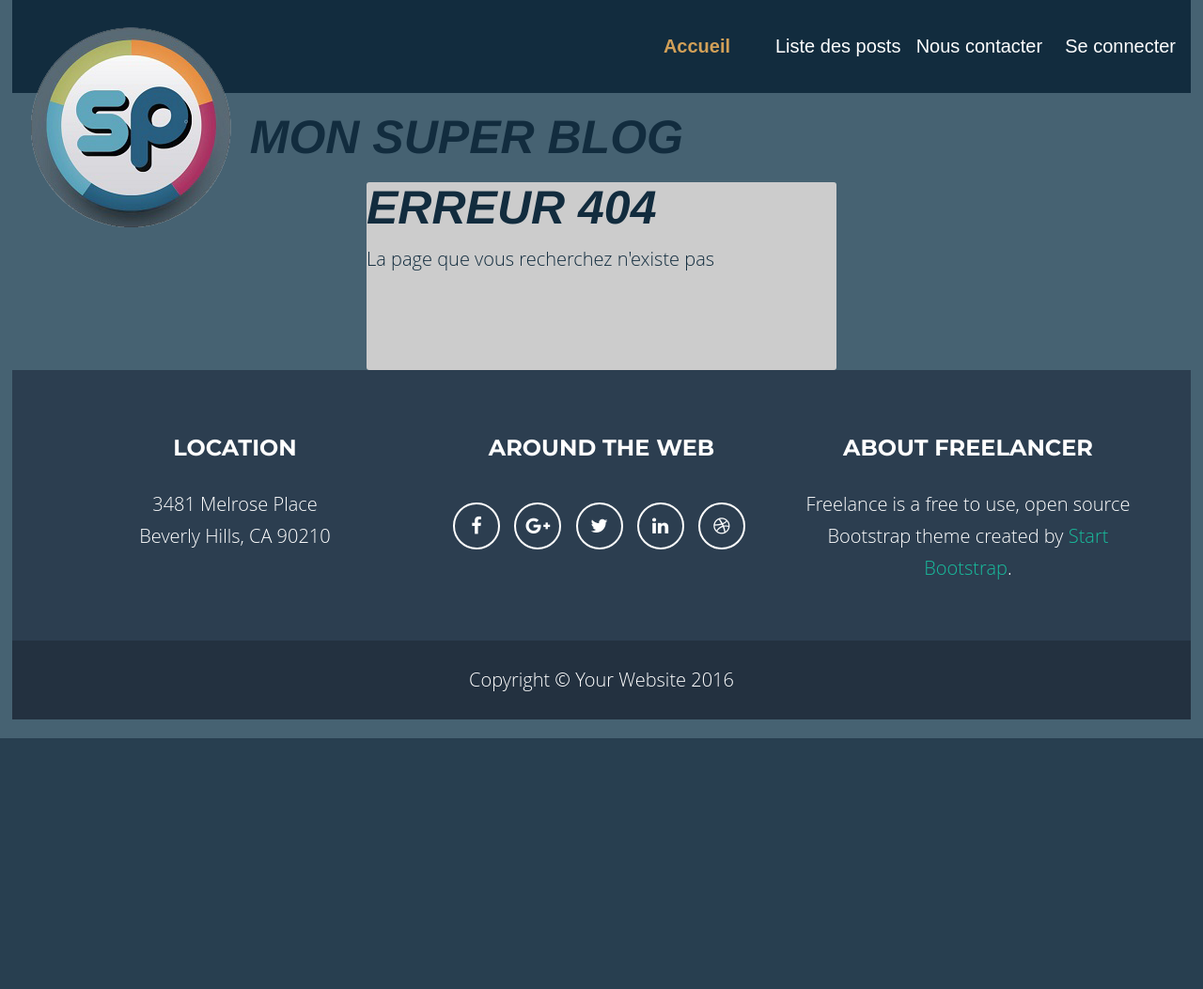
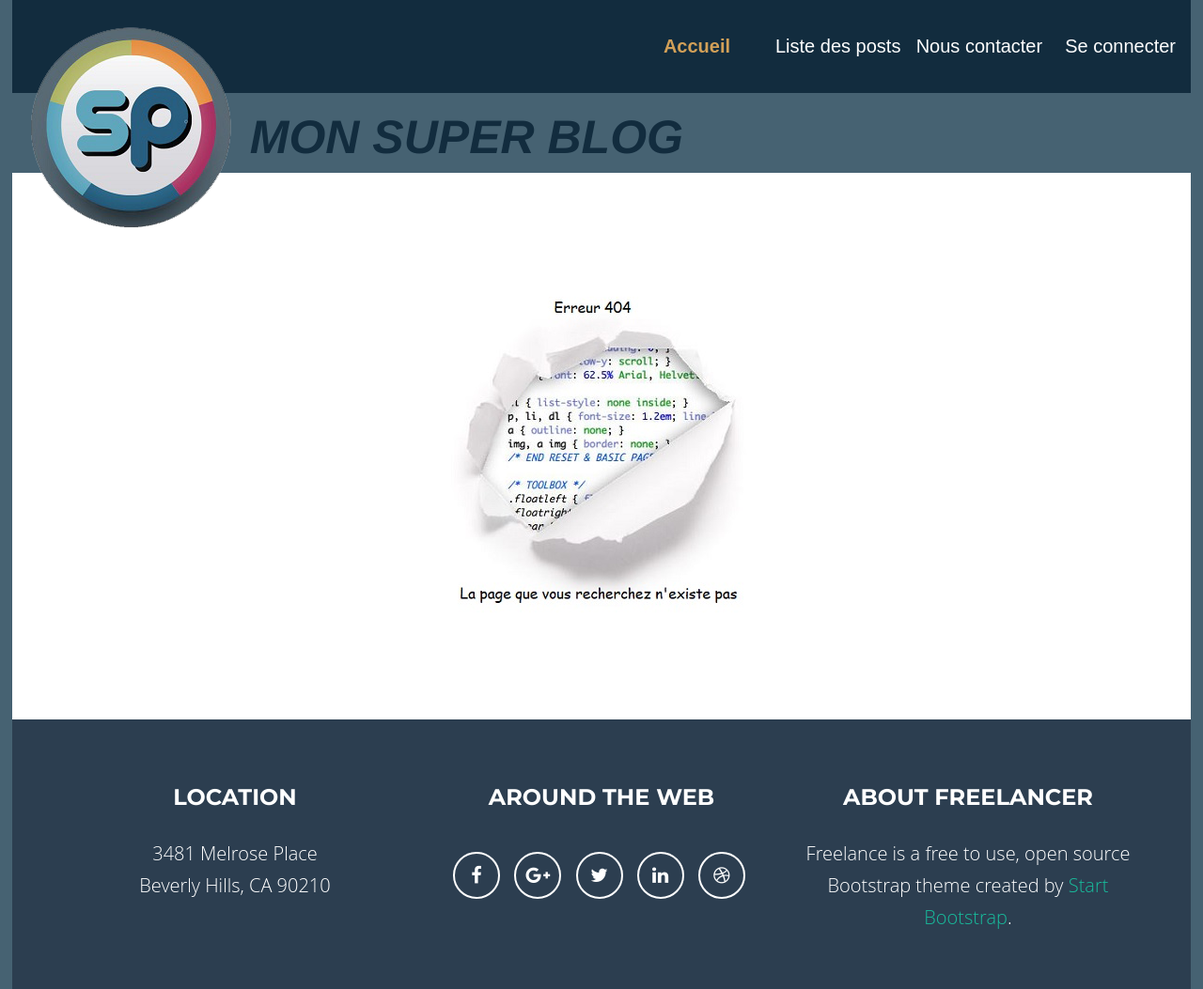
Before and after one commit to Urza45/blog, a PHP site: template template/error/404.html.twig in a window 1280 px wide. Shown: the part 14-1067 px from the top of the page at 94% size. Before the commit the page ends 800 px from the top, so only its background shows below. Run offline with PHP 8.4, Linux system fonts and the light colour scheme; the template is opened without the code that fills it, so the values that code supplies are empty; some libraries are stand-ins or nearby versions.

Commit message:
Finalized 404

```diff
--- a/public/css/style.css
+++ b/public/css/style.css
@@ -2,9 +2,7 @@
 /* @import "./utils/functions"; */
 /* @import "./utils/mixins"; */
 /* @import "./utils/extensions"; */
-*,
-*::after,
-*::before {
+*, *::after, *::before {
   margin: 0;
   padding: 0;
   box-sizing: inherit;
@@ -56,10 +54,7 @@ button {
 /* @import "./components/buttons"; */
 .center-div {
   margin: 0 auto;
-  width: 500px;
-  height: 200px;
-  background-color: #ccc;
-  border-radius: 3px;
+  text-align: center;
 }
 
 .header {
@@ -82,6 +77,10 @@ button {
   .header__logo img {
     max-height: 100%;
   }
+}
+
+section.page404 {
+  background: #fff;
 }
 
 .nav {
--- a/sass/components/_div.scss
+++ b/sass/components/_div.scss
@@ -1,7 +1,4 @@
 .center-div {
     margin: 0 auto;
-    width: 500px;
-    height: 200px;
-    background-color: #ccc;
-    border-radius: 3px;
+    text-align: center;
 }
--- a/sass/layout/_header.scss
+++ b/sass/layout/_header.scss
@@ -21,3 +21,7 @@
         }
     }
 }
+
+section.page404 {
+    background: $colour-white;
+}
--- a/template/error/404.html.twig
+++ b/template/error/404.html.twig
@@ -1,8 +1,9 @@
 {% extends "base.html.twig" %}
 
 {% block body %}
+<section class="page404">
     <div class="center-div">
-        <h1>Erreur 404</h1>
-        <p>La page que vous recherchez n'existe pas</p>
+        <img src="/image/404-code-source.jpg" alt="Erreur 404" />
     </div>
+</section>
 {% endblock %}
```
Also changed, not shown: public/image/404-code-source.jpg (added), 1 other file.
